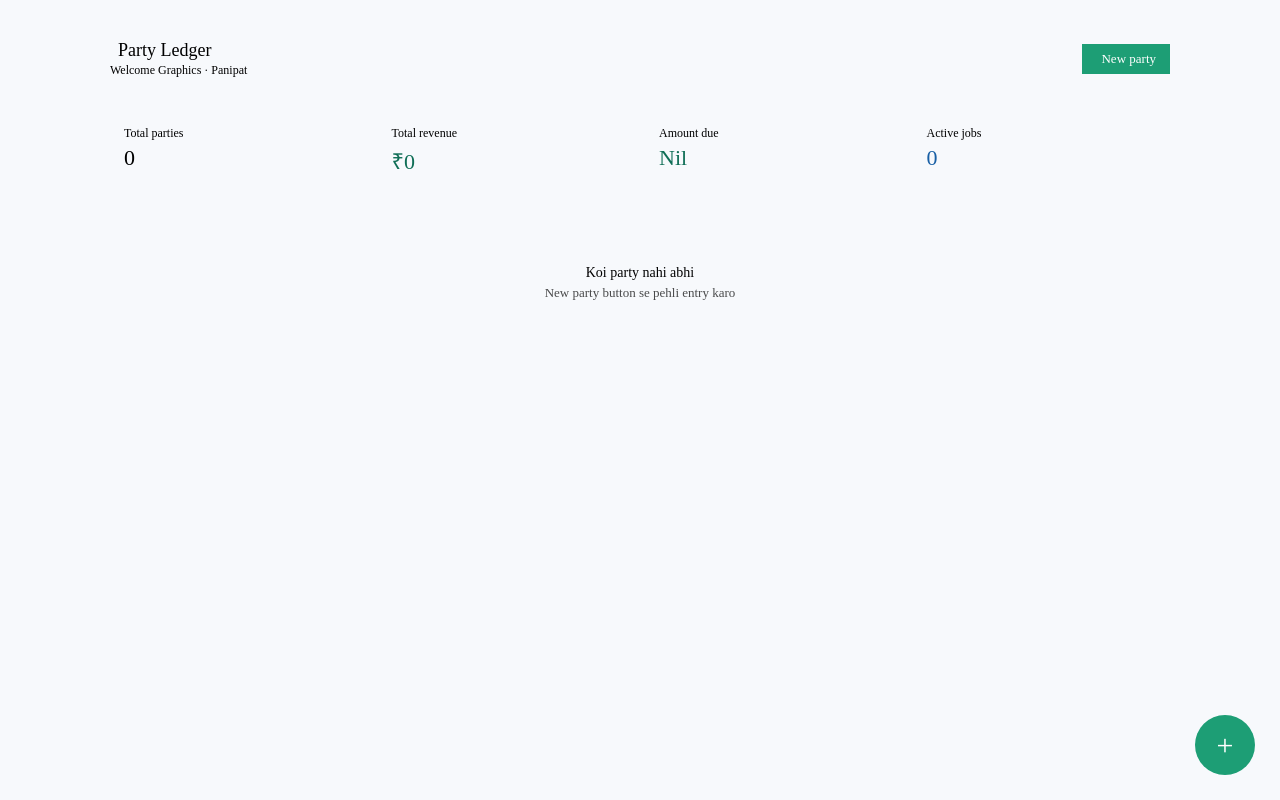
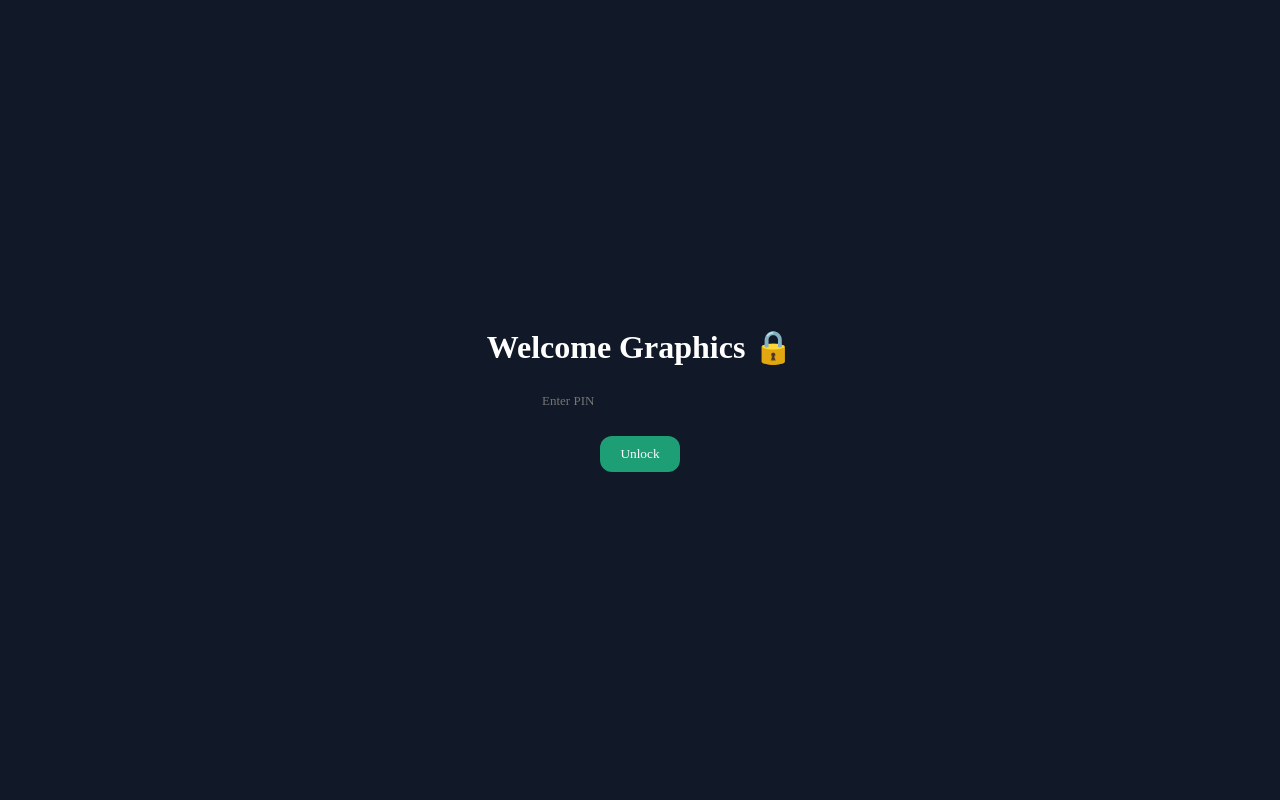
Before and after one commit to welcomegraphics/welcome-graphics-ledger, a plain HTML site: page index.html in a window 1280 px wide. Drawn offline with Linux system fonts and the light colour scheme.

Commit message:
Update index.html

```diff
--- a/index.html
+++ b/index.html
@@ -384,3 +384,64 @@ save();go('home');
 }
 </script>
 <div class='fab' onclick="go('add-party')">+</div>
+
+<script>
+document.body.insertAdjacentHTML("afterbegin",`
+<div id="lockScreen"
+style="
+position:fixed;
+inset:0;
+background:#111827;
+display:flex;
+flex-direction:column;
+justify-content:center;
+align-items:center;
+z-index:99999;
+color:white">
+
+<h1>Welcome Graphics 🔒</h1>
+
+<input id="pinInput"
+type="password"
+placeholder="Enter PIN"
+style="
+padding:12px;
+margin:15px;
+border-radius:12px;
+width:220px">
+
+<button onclick="unlock()"
+style="
+padding:10px 20px;
+background:#1D9E75;
+border:none;
+color:white;
+border-radius:12px">
+
+Unlock
+
+</button>
+
+</div>
+`);
+
+function unlock(){
+
+if(
+document.getElementById(
+"pinInput"
+).value==="4839"
+){
+
+document.getElementById(
+"lockScreen"
+).style.display="none";
+
+}else{
+
+alert("Wrong PIN");
+
+}
+
+}
+</script>
```
